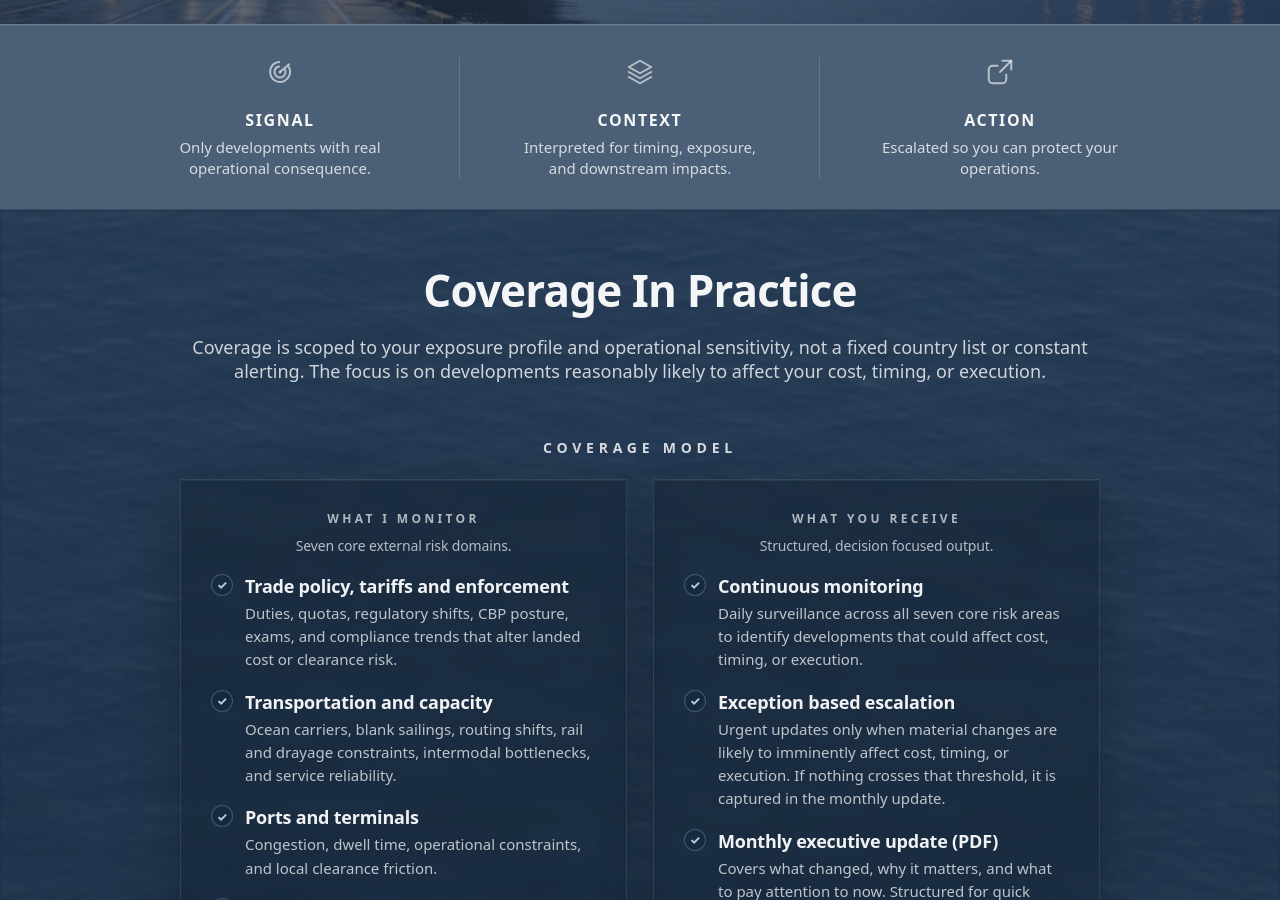
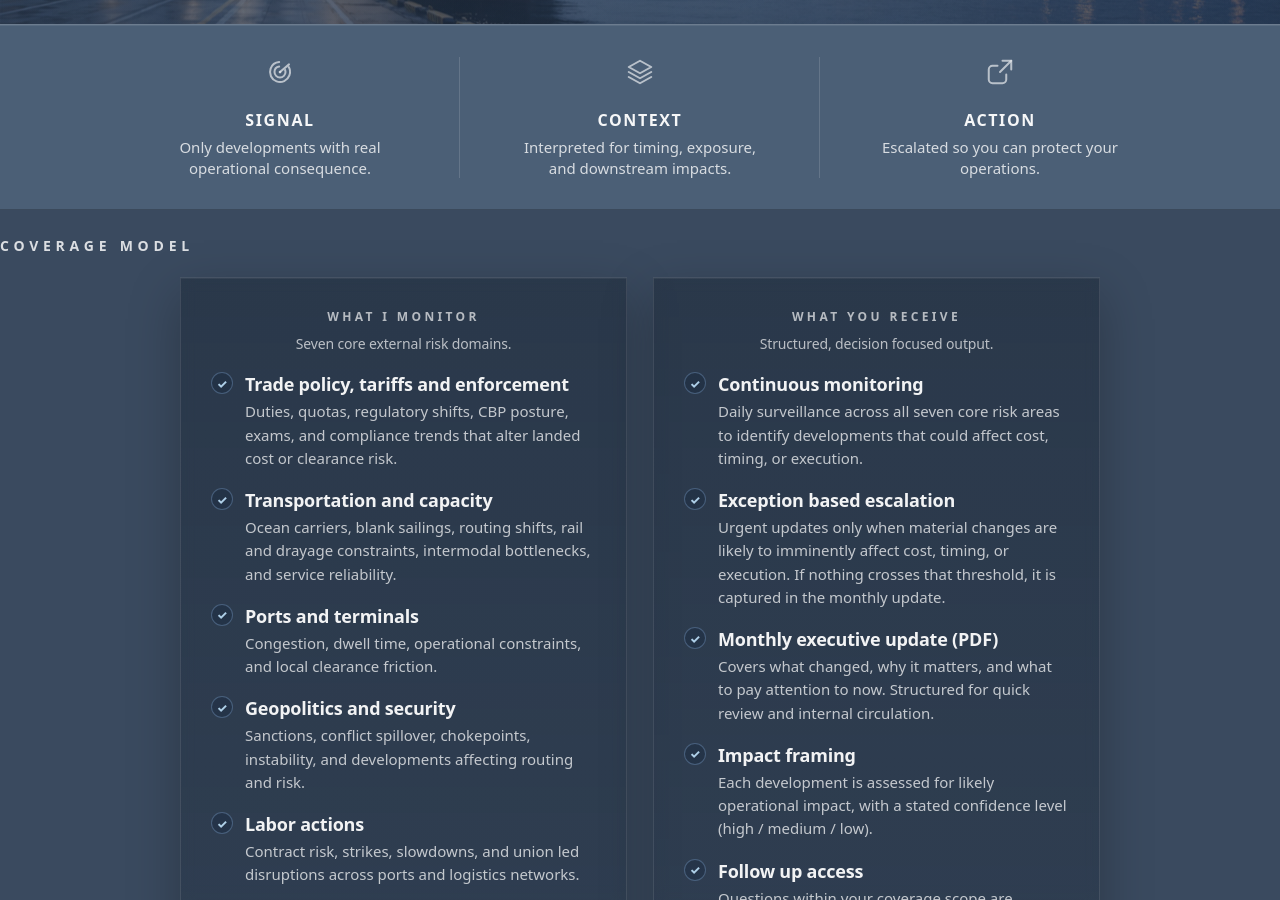
Before and after one commit to importrisk/import-risk-intelligence-site, a Jekyll site: the page built from coverage.html, in a window 1280 px wide and 900 px high, scrolled down 480 px. Built offline with Jekyll 4.4.1, drawn with Linux system fonts in a browser that asks for light colours.

Commit message:
Update coverage.html

```diff
--- a/coverage.html
+++ b/coverage.html
@@ -88,22 +88,6 @@ css: /method.css?v=100
       </div>
     </div>
   </section>
-
-  <!-- =========================================================
-       BELOW FOLD
-       ========================================================= -->
-  <section class="below-fold method-content" aria-label="Method content">
-
-    <section class="method-practice" aria-label="Coverage in practice">
-      <div class="container">
-
-        <header class="mp-head">
-          <h2 class="mp-title">Coverage In Practice</h2>
-          <p class="mp-lead">
-            Coverage is scoped to your exposure profile and operational sensitivity, not a fixed country list or constant alerting.
-            The focus is on developments reasonably likely to affect your cost, timing, or execution.
-          </p>
-        </header>
 
         <!-- =========================================================
              DELIVERY
```
